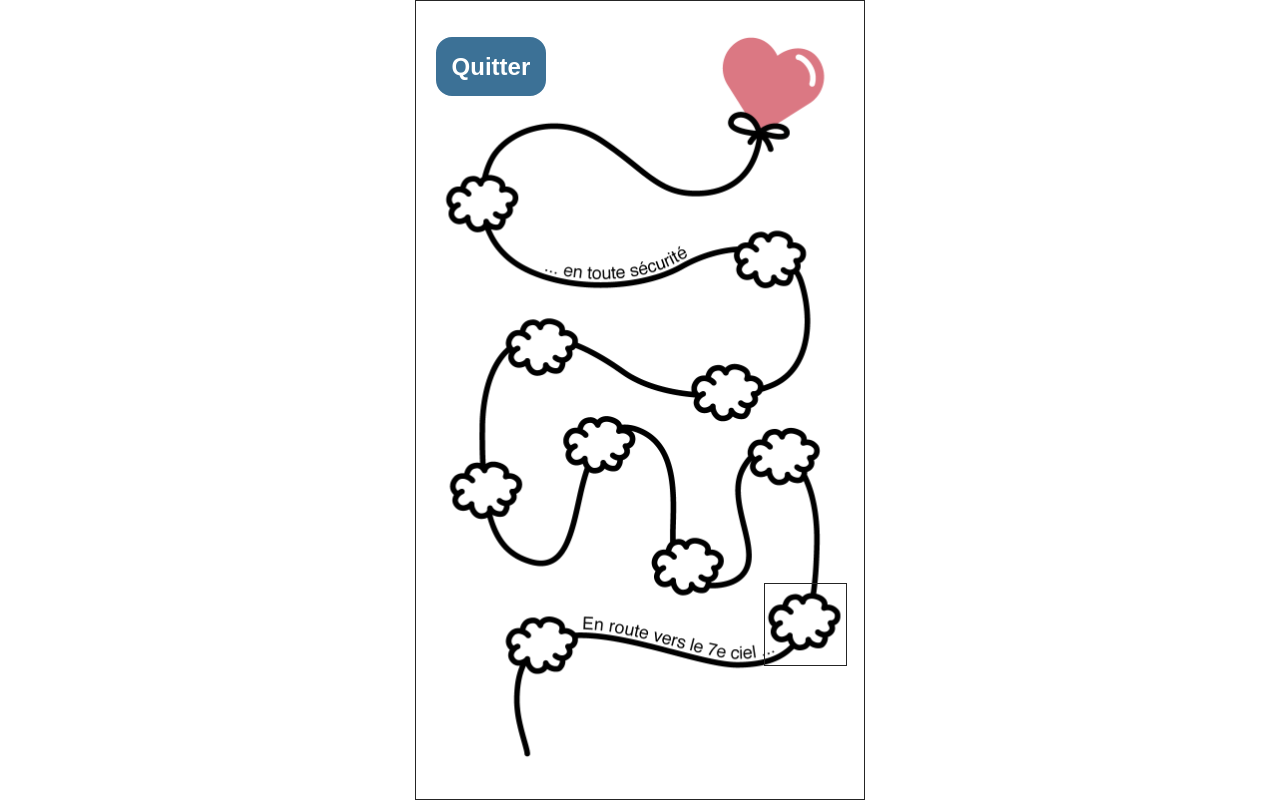
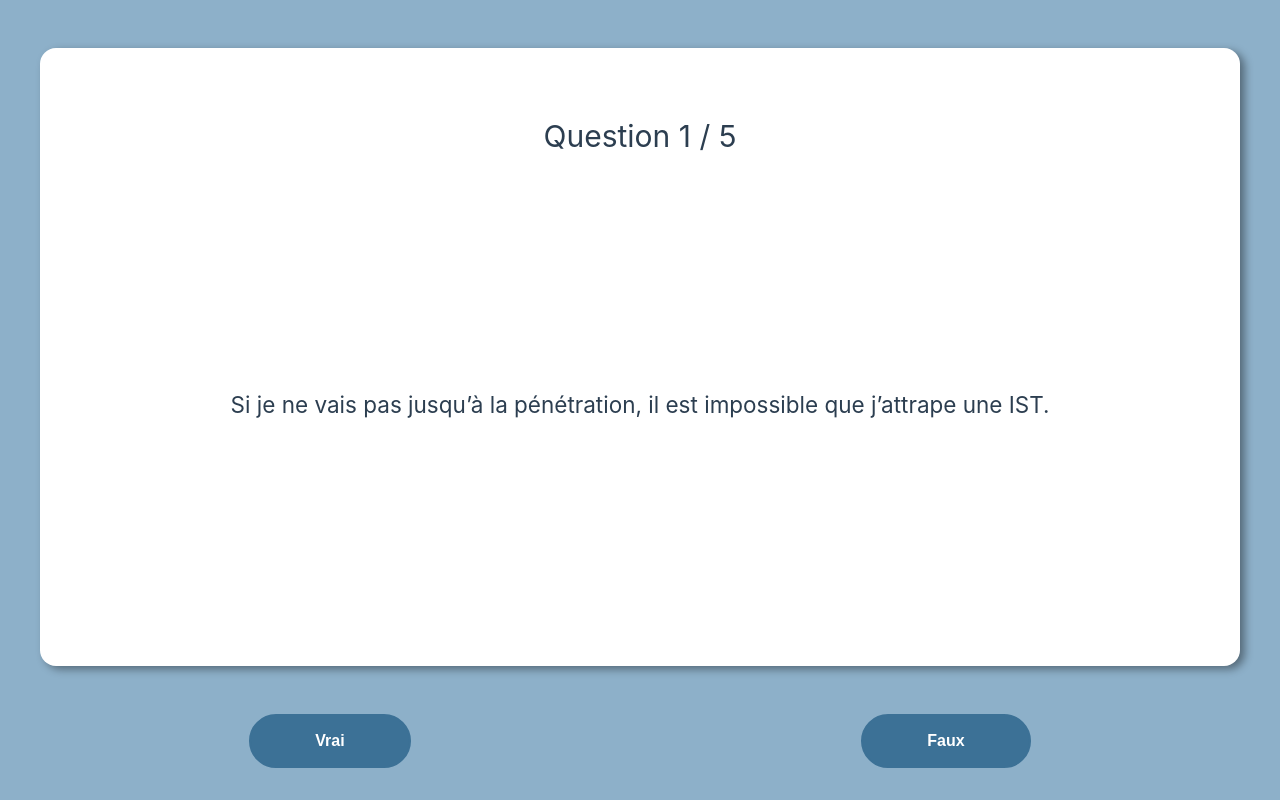
Before and after one commit to Ni-Winx-Ni-Non/App, a Vue app in the folder LHOOMST/: page /game in a window 1280 px wide. Both pictures are taken after a click on the element 540 px from the left and 645 px from the top of the page. Built offline with nearby package versions, Linux system fonts and the light colour scheme.

Commit message:
Deploy 1

```diff
--- /dev/null
+++ b/LHOOMST/src/assets/questions-quiz.json
@@ -0,0 +1,52 @@
+[
+    {
+        "description": "Si je ne vais pas jusqu’à la pénétration, il est impossible que j’attrape une IST.",
+        "response": false,
+        "explication": "Certaines infections peuvent se transmettre par les mains lors de caresses ou par des frottements intimes : lorsque les sexes se touchent, même sans pénétration. Un simple contact entre muqueuses (cunnilingus, fellation, anulingus) peut aussi être à l’origine d’une IST."
+    },
+    {
+        "description": "Si mon test VIH est négatif, je suis aussi négatif aux autres IST.",
+        "response": false,
+        "explication": "Le test VIH ne dépiste pas les autres IST !"
+    },
+    {
+        "description": "Le moyen le plus efficace pour se protéger des Infections Sexuellement Transmissibles est d’utiliser un préservatif pendant les rapports sexuels.",
+        "response": true,
+        "explication": ""
+    },
+    {
+        "description": "Tant que je n’ai pas de symptôme, je n’ai pas besoin de me faire dépister.",
+        "response": false,
+        "explication": "On peut être infecté par une IST sans ressentir de symptômes. Le seul moyen d'en être sûr, c'est le dépistage !"
+    },
+    {
+        "description": "La plupart des IST se soignent facilement.",
+        "response": true,
+        "explication": "Vrai, la plupart des IST se soignent facilement ! /n Le plus souvent avec une simple prise d'antibiotiques."
+    },
+    {
+        "description": "La chlamydiae peut rendre stérile.",
+        "response": true,
+        "explication": "Vrai, Une infection à chlamydiae, si elle n’est pas traitée, peut provoquer une stérilité aussi bien chez l’homme que chez la femme.  C’est l’IST la plus fréquente chez les jeunes, aussi bien chez les filles que chez les garçons."
+    },
+    {
+        "description": "Fellation, cunnilingus et anulingus ne nécessitent pas de préservatifs.",
+        "response": false,
+        "explication": "Les IST peuvent se transmettre lors d’une fellation, d’un cunnilingus, ou d’un anulingus, notamment l'HPV et l’herpès. C’est pour cela que l’utilisation du préservatif lors des rapports bucco-génitaux est indispensable. "
+    },
+    {
+        "description": "Le VIH peut se transmettre par un baiser",
+        "response": false,
+        "explication": "Le VIH ne se transmet ni par un baiser, ni par une piqûre de moustique, ni en utilisant les toilettes publiques, ni lorsque vous buvez dans le verre d'une personne séropositive.  "
+    },
+    {
+        "description": "Une personne porteuse du VIH sous traitement peut transmettre le virus",
+        "response": false,
+        "explication": "Il s'agit du fameux I = I, à savoir Indétectable = Intransmissible. "
+    },
+    {
+        "description": "Le VIH et le sida, c'est différent",
+        "response": true,
+        "explication": "Le virus de l'immunodéficience humaine (VIH) peut, sans traitement, être responsable du syndrome d'immunodéficience acquise (sida), phase la plus avancée de l'infection au VIH. "
+    }
+]
--- a/LHOOMST/src/components/Quizz.vue
+++ b/LHOOMST/src/components/Quizz.vue
@@ -1,41 +1,178 @@
 <script>
+import questionList from "../assets/questions-quiz.json"
+
 export default {
     data() {
         return {
-            questions: [
-                {id: 1, title: 'MST', description: "Qu'est ce que c'est ?"},
-                {id: 2, title: 'IST', description: "Qu'est ce que c'est ?"},
-                {id: 2, title: 'IST', description: "Qu'est ce que c'est ?"},
-                {id: 2, title: 'IST', description: "Qu'est ce que c'est ?"},
-                {id: 2, title: 'IST', description: "Qu'est ce que c'est ?"},
-                {id: 2, title: 'IST', description: "Qu'est ce que c'est ?"},
-            ]
+            questions: questionList,
+            questionId: 0,
+            correctAnswers: 0,
+            questionAnswered: false,
+            wellAnswered: true,
+            gameOver: false,
+            game:1
         }
     },
     methods: {
-        valid(id) {
-            console.log("Question id: " + id)
-            this.$emit('emitValid', {index: id})
+        questionSuivante() {
+            this.wellAnswered = true
+            this.questionAnswered = false
+            this.questionId++
+        },
+        valid() {
+            console.log("Question id: " + this.questionId)
+            this.$emit('emitValid', { index: this.questionId })
+        },
+        answer(bool) {
+            console.log(this.questionAnswered)
+            if (this.questions[this.questionId].response == bool) {
+                this.wellAnswered = true
+                console.log('Win')
+                this.correctAnswers++
+
+                console.log(this.correctAnswers)
+            } else {
+                this.wellAnswered = false
+                console.log('Lose')
+            }
+            this.questionAnswered = true
+        },
+        end() {
+            this.gameOver = true;
+        },
+        reset() {
+
+            //this.questionId = 0,
+                this.correctAnswers = 0,
+                this.questionAnswered = false,
+                this.wellAnswered = true,
+                this.gameOver = false,
+                this.game++,
+                console.log('Quizz destroyed')
         }
+
     }
 }
+
 </script>
 
 <template>
-    <div class="grid4">
-        <div v-for="(item, index) in questions" :key="index">
-            <h2>{{ item.title }}</h2>
-            <p>{{ item.description }}</p>
-            <button @click="valid(index)">Valider</button>
+    <!-- Questions: on affiche une div pour chaque question -->
+    <div v-if="!gameOver" class="playing" :class="this.wellAnswered  ? ''  : 'wrong'">
+        <div class="card">
+            <h1 style="margin-bottom: 0px">Question {{ (questionId + 1) }} / 5</h1>
+
+            <div v-if="questionAnswered" class="content">
+                <div>
+                    <h1 style="margin-top: 0px" v-if="this.wellAnswered"> Bonne réponse !</h1>
+                    <h1 v-else style="color:red; margin-top: 0px"> Mauvaise réponse :(</h1>
+                    <h2>{{ questions[questionId].explication }}</h2>
+                </div>
+            </div>
+            <div class="content" v-else>
+                <h2>{{ questions[questionId].description }}</h2>
+            </div>
         </div>
+
+        <div v-if="!questionAnswered" class="boutons">
+            <button @click="answer(true)">Vrai</button>
+            <button @click="answer(false)">Faux</button>
+        </div>
+
+        <div v-else class="boutons">
+            <button v-if="(questionId < game*5 - 1)" @click="questionSuivante">Suivant</button>
+            <button v-else @click="end">Voir le score</button>
+        </div>
+
+
     </div>
+
+    <div v-else class="score">
+        <h1>Vous avez obtenu un score de {{ this.correctAnswers }} / 5</h1>
+        <div class="boutons">
+            <button @click="($emit('endQuizz', { result: correctAnswers }), reset())">Continuer</button>
+        </div>
+
+    </div>
+
 </template>
 
-<style>
-.grid4 {
-    display: grid;
-    box-sizing: border-box;
-    gap: 1rem;
-    grid-template-columns: repeat(4, minmax(0, 1fr));
+<style scoped>
+h1 {
+    margin: 2rem;
+    text-align: center;
 }
+
+.score{
+    display: flex;
+    flex-direction: column;
+    justify-content: center;
+    height: 100%;
+    background-color: white;
+}
+
+button {
+    background-color: #3C7196;
+    color: white;
+    border: 2px solid #3C7196;
+    padding: 2vh 8vh;
+    border-radius: 2rem;
+    margin-top: 2rem;
+    margin-bottom: 2rem;
+    font-size: 1rem;
+    font-weight: bold;
+    transition: 0.3s ease;
+}
+
+button:hover {
+    background-color: #CAF7F7;
+    color: #3C7196;
+    border: 2px solid #3C7196
+}
+
+
+.boutons {
+    display: flex;
+    justify-content: space-around;
+
+}
+
+.card {
+    background-color: white;
+    box-shadow: 0.3rem 0.2rem 0.5rem 0rem rgba(0, 0, 0, 0.4);
+    border-radius: 1rem;
+    height: 40rem;
+    margin: 1rem;
+    margin-top: 0;
+    padding: 2rem;
+    padding-bottom: 6rem;
+    text-align: center;
+
+}
+
+.playing {
+    background-color: #8DB0C9;
+    height: 100%;
+    width: 100%;
+    padding-top: 3rem;
+    padding-left: 1.5rem;
+    padding-right: 1.5rem;
+    transition: 0.3s ease;
+    display: flex;
+    flex-direction: column;
+    justify-content: space-between;
+
+}
+
+.wrong {
+    background-color: #FC9E8B;
+}
+.content{
+    display: flex;
+    align-items: center;
+    justify-content: center;
+    height: 100%;
+}
+
+
 </style>
--- a/LHOOMST/src/views/Game.vue
+++ b/LHOOMST/src/views/Game.vue
@@ -8,6 +8,8 @@ export default {
     return {
       larg: null,
       haut: null,
+      quizzResult: [],
+      quizSelect: false,
       indexGame: 0,
       cloud: [
         {x: 200, y: 1450, visible: false},
@@ -36,11 +38,16 @@ export default {
     nextGame() {
       this.cloud[this.indexGame].visible = false
       this.indexGame++
-      if (this.indexGame < this.cloud.length) {
-        this.cloud[this.indexGame].visible = true
-      } else {
-        console.log("Show Result")
-      }
+      this.quizSelect = true
+    },
+    nextGameEnd(params) {
+        this.quizSelect = false
+        this.quizzResult.push(params.result)
+        if (this.indexGame < this.cloud.length) {
+            this.cloud[this.indexGame].visible = true
+        } else {
+            console.log("Show Result")
+        }
     }
   },
   mounted() {
@@ -63,6 +70,7 @@ export default {
         </div>
       </div>
     </div>
+    <Quizz v-if="quizSelect" @endQuizz="nextGameEnd" />
   </div>
 </template>
 
```
